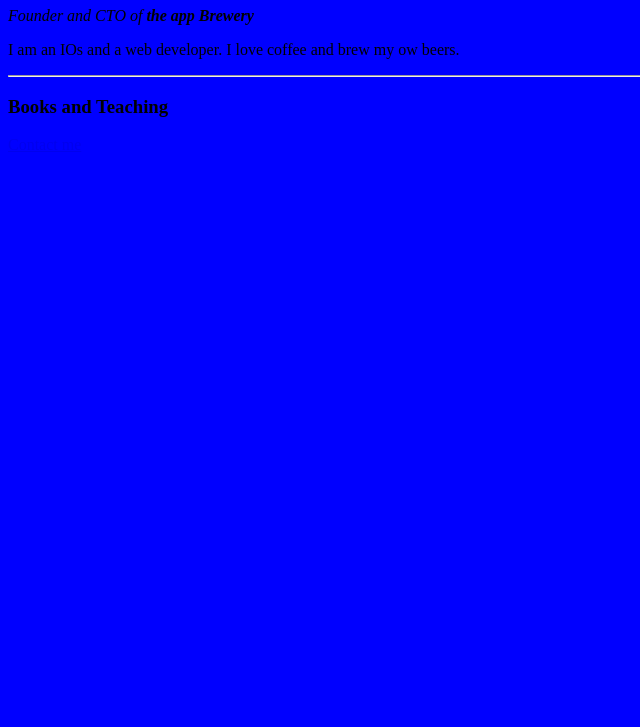
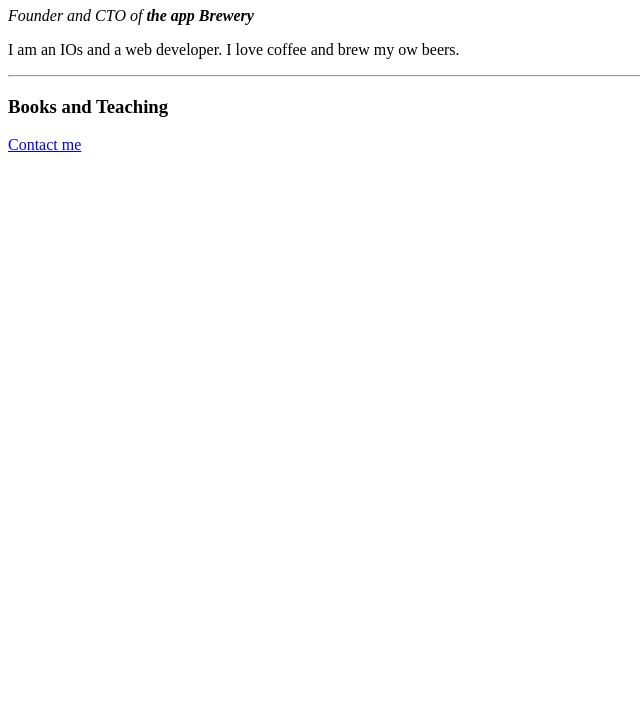
Before and after one commit to elcioix/cv, a plain HTML site: page index.html in a window 1280 px wide. Shown: the part 73-800 px from the top of the page, without its empty margins (0-640 px from the left). Drawn offline with Linux system fonts and the light colour scheme.

Commit message:
Update index.html

```diff
--- a/index.html
+++ b/index.html
@@ -4,7 +4,7 @@
     <meta charset="utf-8">
     <title>Elcio Personal Site</title>
   </head>
-  <body style="background-color: blue;">
+  <body style="background-color: EAF6F6;">
     <h1>Elcio Pedro</h1>
     <p><em>Founder and CTO of<strong> the app Brewery</strong></em></p>
     <p>I am an IOs and a web developer. I love coffee and brew my ow beers.</p>
```
